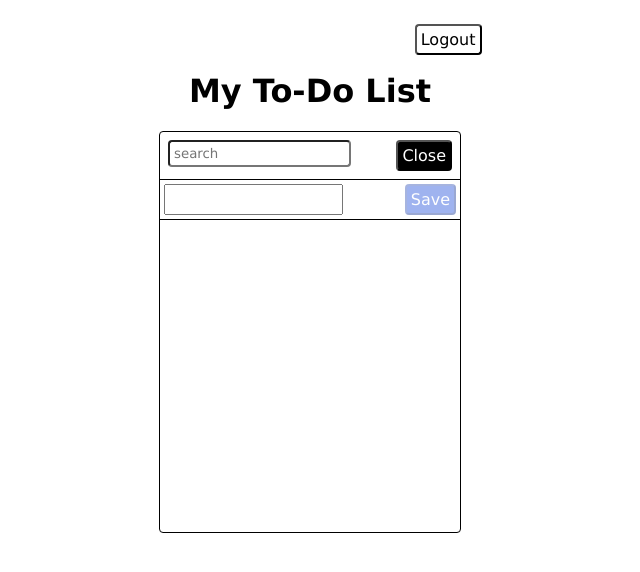
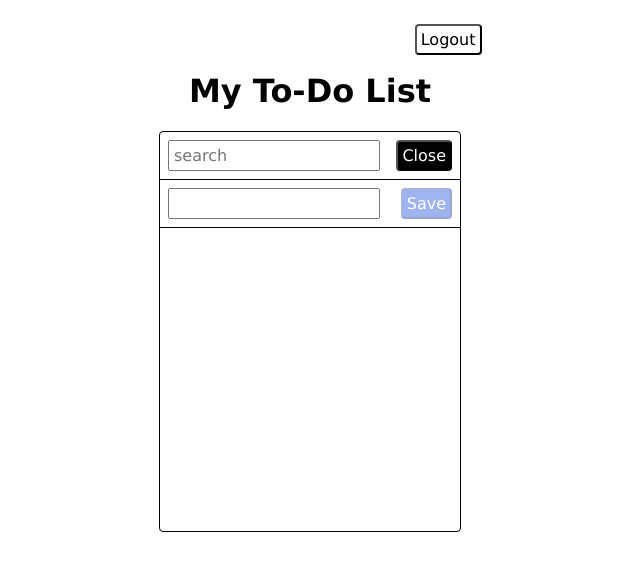
Before and after one commit to derekmiranda/todo-login-app, a React (Vite) app: page / in a window 1280 px wide. Both pictures are taken after a click on the button "New". Shown: the top 572 px of the page, without its empty margins (330-970 px from the left). Built offline with nearby package versions, Linux system fonts and the light colour scheme.

Commit message:
fixes input css + list overflow scroll

```diff
--- a/src/pages/Todos/components/TodosList/components/Todo/index.module.scss
+++ b/src/pages/Todos/components/TodosList/components/Todo/index.module.scss
@@ -5,15 +5,18 @@
   border-bottom: 1px solid $black;
   box-sizing: border-box;
   display: flex;
-  padding: $pad;
+  padding: calc(2 * $pad);
+
+  &:last-child {
+    border-bottom: none;
+  }
 
   &_input {
     min-width: 0;
-    border: none;
+    border-color: transparent;
     text-overflow: ellipsis;
-
-    &:active {
-      border: auto;
-    }
+    font-size: 1em;
+    padding: $pad;
+    margin-right: calc(2 * $pad);
   }
 }
--- a/src/pages/Todos/components/TodosList/index.module.scss
+++ b/src/pages/Todos/components/TodosList/index.module.scss
@@ -3,4 +3,6 @@
 .list {
   padding: 0;
   margin: 0;
+  height: 349px;
+  overflow-y: scroll;
 }
--- a/src/pages/Todos/components/UpsertTodo/index.module.scss
+++ b/src/pages/Todos/components/UpsertTodo/index.module.scss
@@ -5,9 +5,11 @@
   box-sizing: border-box;
   display: flex;
   justify-content: space-between;
-  padding: $pad;
+  padding: calc(2 * $pad);
 
   &_input {
+    padding: $pad;
+    font-size: 1em;
     min-width: 0;
   }
 
--- a/src/pages/Todos/index.jsx
+++ b/src/pages/Todos/index.jsx
@@ -62,6 +62,7 @@ const TodosPage = ({ logout }) => {
       <div className={styles.wrapper}>
         <div className={styles.topRow}>
           <InputWithIcon
+            className={styles.search}
             placeholder="search"
             value={filter}
             onChange={onFilterChange}
--- a/src/pages/Todos/index.module.scss
+++ b/src/pages/Todos/index.module.scss
@@ -3,10 +3,9 @@
 .wrapper {
   @extend %border-radius;
   width: $content-width;
-  height: 400px;
   border: 1px solid $black;
-  overflow-x: clip;
-  overflow-y: scroll;
+  height: 399px;
+  overflow: clip;
 }
 
 .topRow {
@@ -16,6 +15,11 @@
   border-bottom: 1px solid $black;
 }
 
+.search {
+  font-size: 1em;
+  padding: $pad;
+}
+
 .newBtn {
   @extend %button;
   background-color: $black;
```
